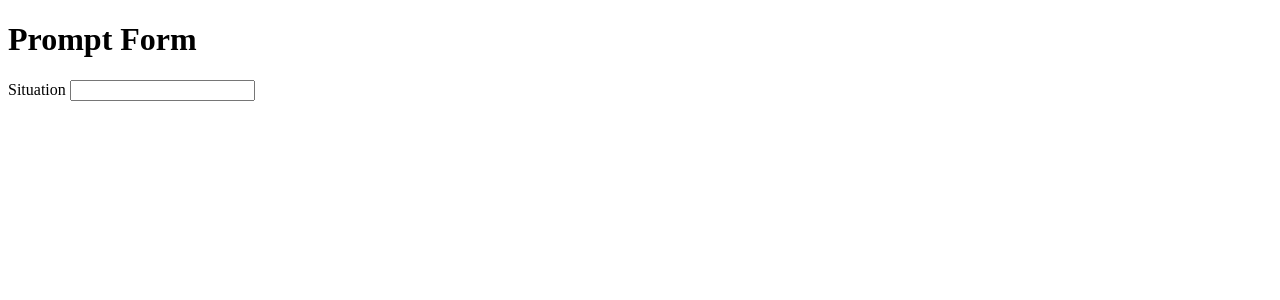
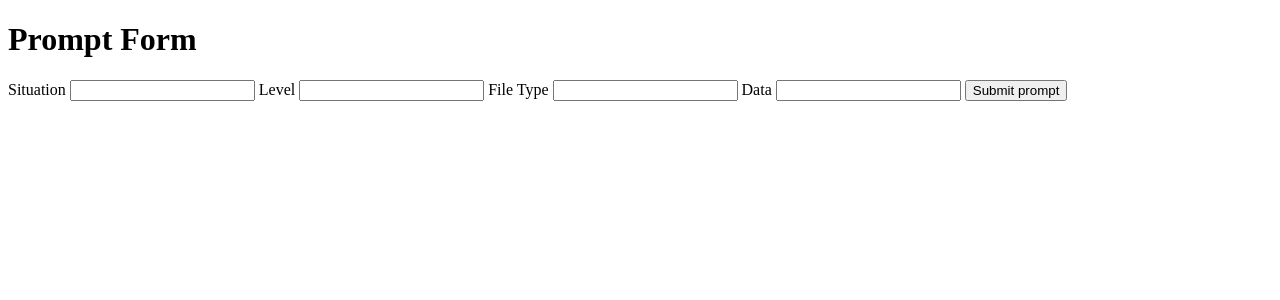
Before and after one commit to 04mHuang/optimalex-2025, a Flask app: page / in a window 1280 px wide. Shown: the top 300 px of the page. Run offline with Flask 3, Linux system fonts and the light colour scheme.

Commit message:
Updated: view with form inputs and call route

```diff
--- a/app.py
+++ b/app.py
@@ -1,10 +1,26 @@
 from flask import Flask, request, render_template
 
 app = Flask(__name__)
+
+SITUATIONS = ["commercial auto", "general liability", "workers compensation"]
+LEVELS = ["structure", "summarize"]
+FILE_TYPES = ["medical records", "deposition", "summons", "summary report"]
+VALID_PROMPTS = {
+  "Prompt 1": [SITUATIONS[0], LEVELS[0], FILE_TYPES[3]], # commercial auto, structure, summary report
+  "Prompt 2": [SITUATIONS[1], LEVELS[1], FILE_TYPES[1]], # general liability, summarize, deposition
+  "Prompt 3": [SITUATIONS[0], LEVELS[1], FILE_TYPES[2]], # commercial auto, summarize, summons
+  "Prompt 4": [SITUATIONS[2], LEVELS[0], FILE_TYPES[0]], # workers compensation, structure, medical records
+  "Prompt 5": [SITUATIONS[2], LEVELS[1], FILE_TYPES[2]] # workers compensation, summary, summons
+}
 
 @app.route("/")
 def initialize():
   return render_template("index.html")
 
+@app.route("/verify-prompt", methods=["POST"])
+def verify_prompt():
+  data = request.json
+  return { "verification": data }, 200
+
 if __name__ == "__main__":
   app.run(debug=True)
--- a/templates/index.html
+++ b/templates/index.html
@@ -3,8 +3,49 @@
 {% block header %}Prompt Form{% endblock %}
 
 {% block content %}
-  <form method="POST">
-    <label for="situation">Situation</label>
-    <input id="situation" name="situation" required />
-  </form>
+<form id="prompt_form" method="POST">
+  <label for="situation">Situation</label>
+  <input id="situation" name="situation" required />
+  <label for="level">Level</label>
+  <input id="level" name="level" required />
+  <label for="file_type">File Type</label>
+  <input id="file_type" name="file_type" required />
+  <label for="data">Data</label>
+  <input id="data" name="data" />
+  <button type="submit">Submit prompt</button>
+</form>
+<p id="result"></p>
+
+
+<script>
+  document.getElementById("prompt_form").addEventListener("submit", async (e) => {
+    e.preventDefault();
+    // Although form data can be passed using FormData object,
+    // "data" could be any type in usage (unspecified in description)
+    const formData = {
+      "situation": e.target.situation.value,
+      "level": e.target.level.value,
+      "file_type": e.target.file_type.value,
+      "data": e.target.data.value,
+    };
+    try {
+      const response = await fetch("/verify-prompt", {
+        method: "POST",
+        headers: {
+          "Content-Type": "application/json",
+        },
+        body: JSON.stringify(formData),
+      })
+      // Show user the form submission result
+      const result = await response.json();
+      document.getElementById("result").textContent = JSON.stringify(result.verification);
+      // Clear form
+      e.target.reset();
+    }
+    catch (error) {
+      console.error(error);
+      document.getElementById("result").textContent = "Invalid Prompt";
+    }
+  })
+</script>
 {% endblock %}
```
